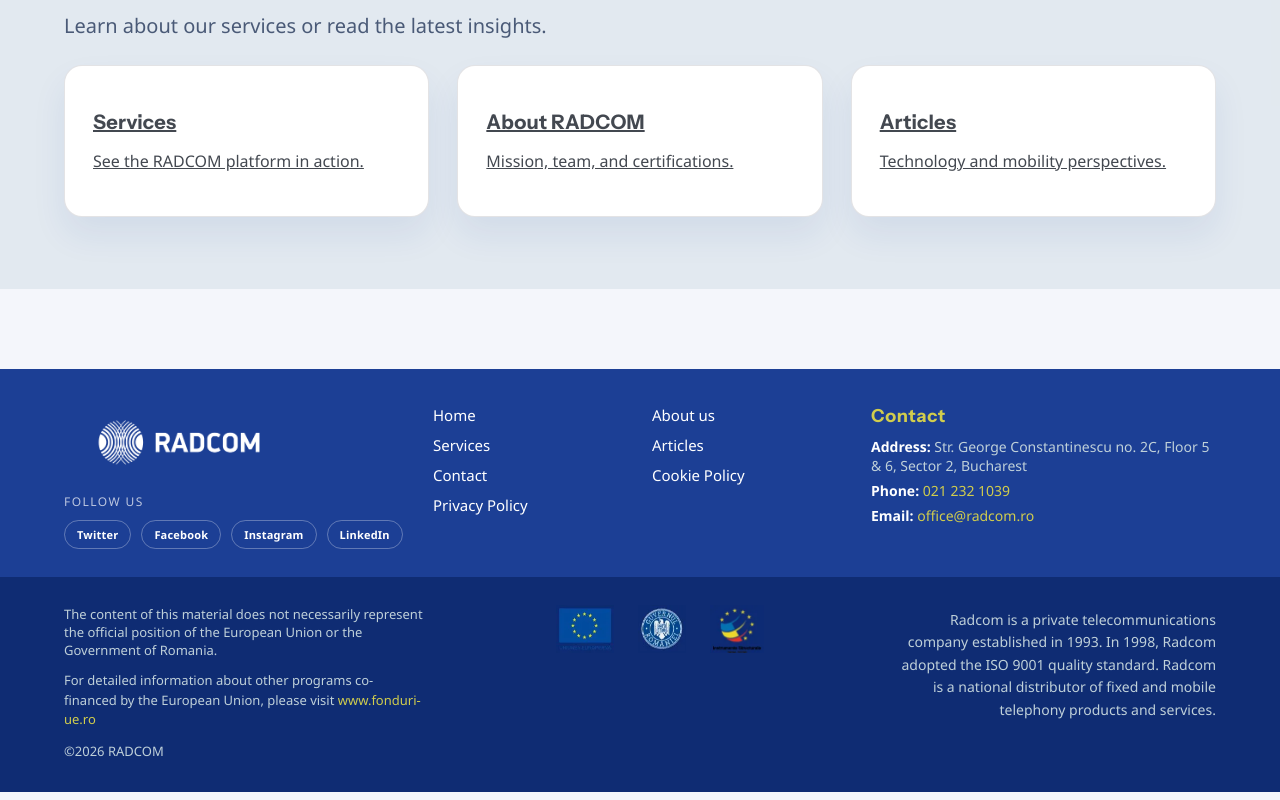
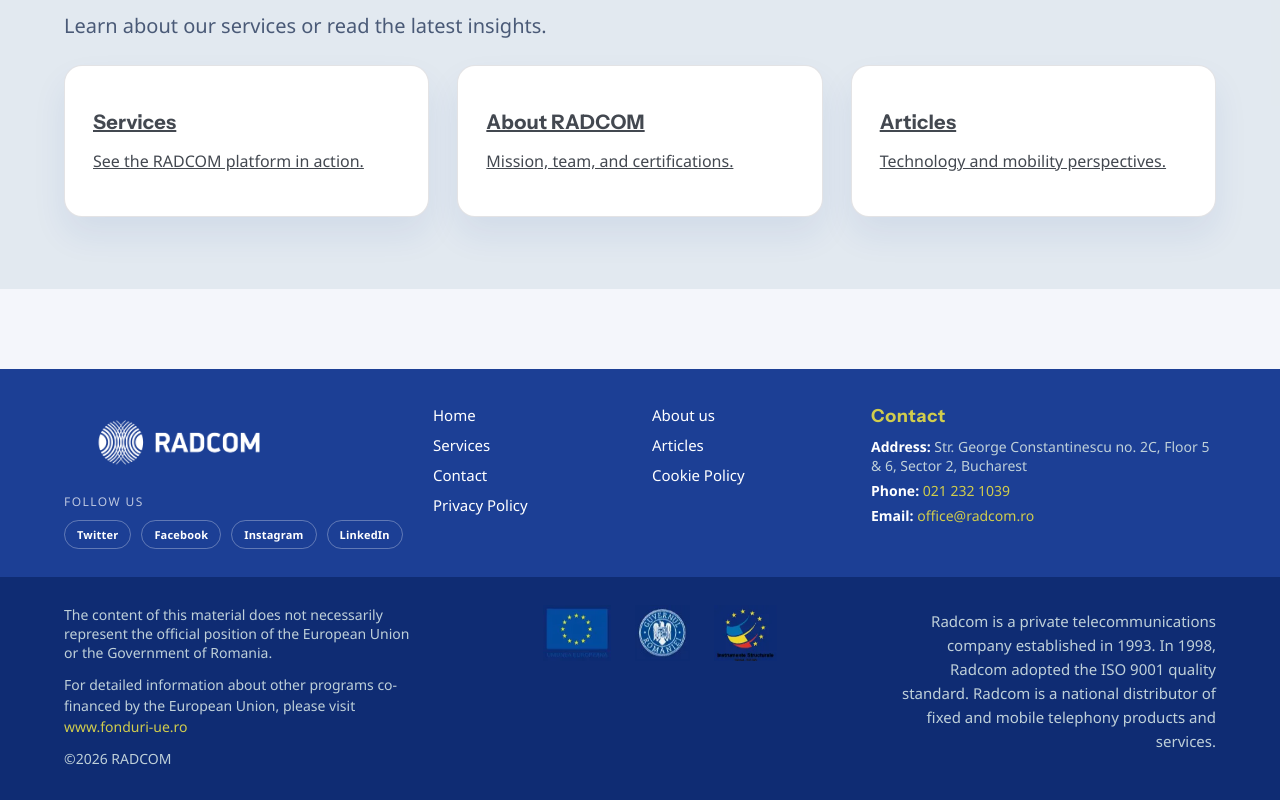
Before and after one commit to tonibunaiasu/radcom.ro, a Next.js app in the folder apps/web/: page /en/cariere in a window 1280 px wide. Shown: the part 1927-2727 px from the top of the page. Built offline with nearby package versions, Linux system fonts and the light colour scheme; no server answers; a web font is replaced by a local one.

Commit message:
Polish footer logo sizing and readability

```diff
--- a/apps/web/app/globals.css
+++ b/apps/web/app/globals.css
@@ -275,14 +275,16 @@
   gap: 16px;
 }
 .footer-logo-wrap {
-  height: 72px;
-  overflow: hidden;
+  min-height: 72px;
+  height: auto;
+  overflow: visible;
   display: flex;
   align-items: center;
 }
 
 .footer-logo {
-  height: 72px;
+  max-height: 72px;
+  width: auto;
   margin-bottom: 0;
   display: block;
   object-fit: contain;
@@ -348,7 +350,7 @@
 .footer-note,
 .footer-copyright {
   margin: 0;
-  font-size: 13px;
+  font-size: 14px;
   color: var(--radcom-sky);
 }
 
@@ -380,14 +382,14 @@
 }
 
 .footer-bottom-logos img {
-  height: 48px;
+  height: 56px;
   width: auto;
   opacity: 0.95;
 }
 
 .footer-brand-description {
   margin: 0;
-  font-size: 14px;
+  font-size: 15px;
   line-height: 1.6;
   color: var(--radcom-sky);
   max-width: 320px;
@@ -396,7 +398,7 @@
 
 .footer-eu-info {
   margin: 0;
-  font-size: 13px;
+  font-size: 14px;
   line-height: 1.5;
 }
 
```
